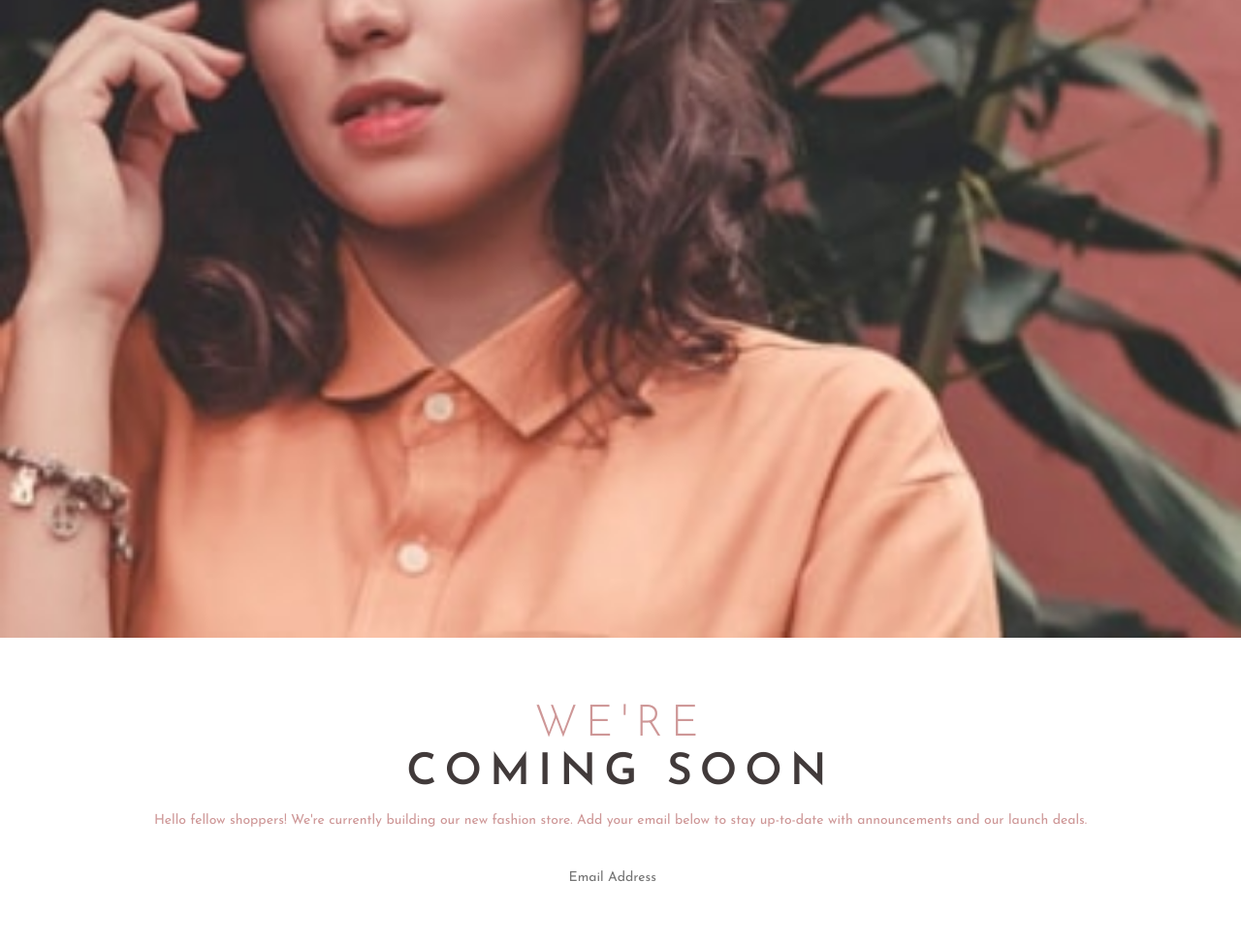
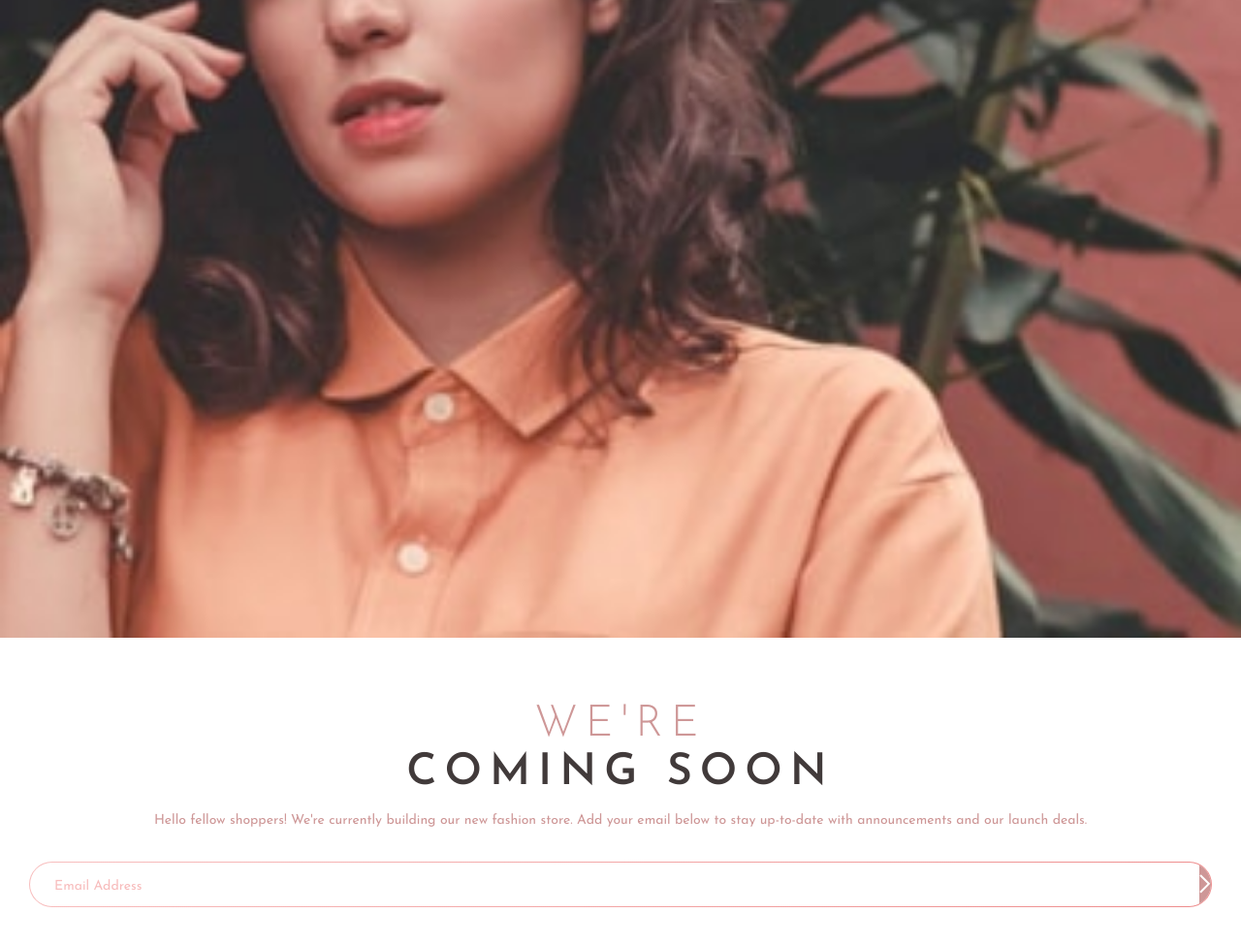
Before and after one commit to vircoding/base-apparel-coming-soon-page-frontend-mentor, a plain HTML site: page index.html in a window 1280 px wide. Shown: the part 275-1249 px from the top of the page at 97% size. Drawn offline with Linux system fonts and the light colour scheme.

Commit message:
working on input

```diff
--- a/css/styles.css
+++ b/css/styles.css
@@ -70,10 +70,54 @@ header {
     margin-bottom: 30px;
 }
 
+.borderGradient {
+    background-image: linear-gradient(135deg, hsl(0, 80%, 86%), hsl(0, 74%, 74%));
+    border-radius: 50px;
+    padding: 1px;
+}
+
+.info-form {
+    position: relative;
+    width: 100%;
+    display: flex;
+    justify-content: space-between;
+    border-radius: 50px;
+    overflow: hidden;
+    background-color: #fff;
+}
+
 .form-email {
     all: unset;
+    padding: 15px 25px;
+    text-align: left;
+    position: relative;
+    top: 1px;
+    background-image: linear-gradient(135deg, hsl(0, 80%, 86%), hsl(0, 74%, 74%));
+    background-color: var(--desaturated-red);
+    background-clip: text;
+    -webkit-background-clip: text;
+    -moz-background-clip: text;
+    -webkit-text-fill-color: transparent;
+    -moz-text-fill-color: transparent;
+    flex-grow: 1;
+}
+
+.form-email::placeholder {
+    all: unset;
+    text-align: left;
+    position: relative;
+    top: 1px;
+    background-image: linear-gradient(135deg, hsl(0, 80%, 86%), hsl(0, 74%, 74%));
+    background-color: var(--desaturated-red);
+    background-clip: text;
+    -webkit-background-clip: text;
+    -moz-background-clip: text;
+    -webkit-text-fill-color: transparent;
+    -moz-text-fill-color: transparent;
 }
 
 .form-submit {
     all: unset;
+    line-height: 0;
+    background-color: var(--desaturated-red);
 }
--- a/index.html
+++ b/index.html
@@ -22,12 +22,14 @@
                 Hello fellow shoppers! We're currently building our new fashion store. Add your
                 email below to stay up-to-date with announcements and our launch deals.
             </p>
+            <div class="borderGradient">
                 <form id="form" class="info-form">
                     <input type="email" placeholder="Email Address" class="form-email" />
                     <button type="submit" class="form-submit">
                         <img src="./images/icon-arrow.svg" alt="Arrow Icon" class="submit-arrow" />
                     </button>
                 </form>
+            </div>
         </main>
         <script src="./js/script.js"></script>
         <br />
```
Lines whose indentation alone changed are shown as unchanged.
